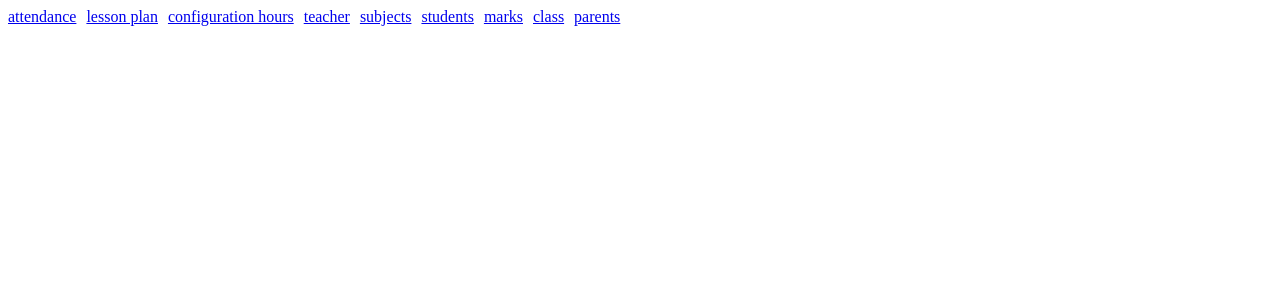
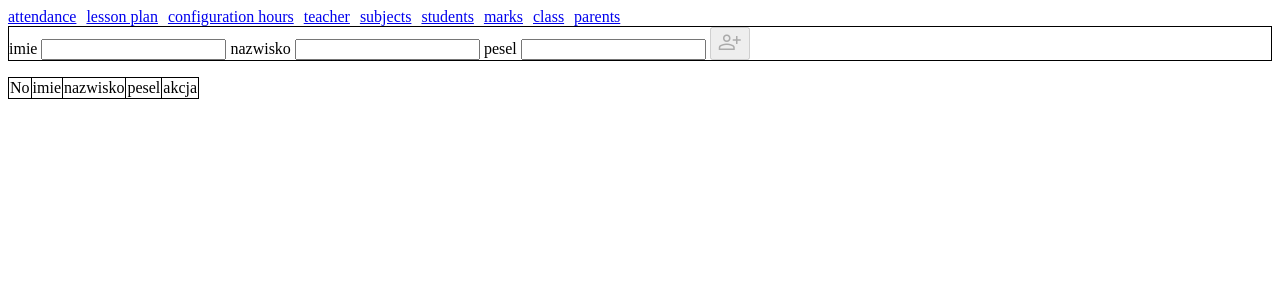
Before and after one commit to marzena918/EDZIENNIK, a Flask app: page /parents in a window 1280 px wide. Shown: the top 300 px of the page. Run offline with Flask 3, Linux system fonts and the light colour scheme; data that the repository does not hold is empty.

Commit message:
side of parents finished

```diff
--- a/templates/index.html
+++ b/templates/index.html
@@ -2,7 +2,7 @@
 <html lang="en">
 <head>
     <meta charset="UTF-8">
-    <title>Title</title>
+    <title>Student</title>
     <script src="/static/menu.js"></script>
     <link rel="stylesheet"
           href="https://fonts.googleapis.com/css2?family=Material+Symbols+Outlined:opsz,wght,FILL,GRAD@20..48,100..700,0..1,-50..200"/>
--- a/templates/parents.html
+++ b/templates/parents.html
@@ -6,6 +6,8 @@
     <script src="/static/menu.js"></script>
     <link rel="stylesheet" href="/static/main.style.css">
     <link rel="stylesheet" href="/static/class.style.css">
+    <link rel="stylesheet"
+          href="https://fonts.googleapis.com/css2?family=Material+Symbols+Outlined:opsz,wght,FILL,GRAD@20..48,100..700,0..1,-50..200"/>
 
     <!--    <link rel="stylesheet"-->
     <!--          href="https://fonts.googleapis.com/css2?family=Material+Symbols+Outlined:opsz,wght,FILL,GRAD@20..48,100..700,0..1,-50..200"/>-->
@@ -15,6 +17,20 @@
 <body>
 <div id="menu_id" class="menu"></div>
 <script> createMenu(document.getElementById('menu_id'));</script>
+<div class="sectionAdd">
+    <label for="imie_id">imie</label>
+    <input type="text" id="imie_id">
+    <label for="nazwisko">nazwisko</label>
+    <input type="text" id="nazwisko">
+    <label for="pesel">pesel</label>
+    <input type="number" id="pesel" onkeyup="checkPesel(this,document.getElementById('but_id'), null)">
+    <button id="but_id" disabled="disabled" onclick="addStudent()"><span class="material-symbols-outlined button">person_add</span>
+    </button>
+</div>
+<table id="table_id" style=" border-collapse: collapse; border: black 1px solid"></table>
+<div class="table_grades">
+    <table id="table_oceny_id" style=" border-collapse: collapse; border: black 1px solid"></table>
+</div>
 <script>
     async function isPeselExist(pesel) {
         const response = await fetch(`/parents/check_pesel/${pesel}`)
@@ -77,7 +93,7 @@
     async function remove(parentId) {
         if (confirm("czy napewno chcesz usunąć")) {
             await fetch(`/student/${parentId}`, {method: 'DELETE'})
-            await getAllStudents()
+            await getAllParents()
         }
     }
 
@@ -123,7 +139,7 @@
         for (const i of ['No', 'imie', 'nazwisko', 'pesel', 'akcja']) {
             headerRow.insertCell().innerText = i;
         }
-        const parents = await (await fetch('/parents/all')).json();
+        const parents = await (await fetch('/parents/getAllParents')).json();
         let counter = 1;
         for (const i of parents) {
             const row = tableParents.insertRow();
@@ -136,7 +152,7 @@
             editButton.onclick = () => editData(editButton, row, i['name'], i['last_name'], i['pesel'], i['id']);
             row.insertCell().innerHTML =
                 `<button onclick="remove(${i.id})"><span class="material-symbols-outlined button">person_remove</span></button>`;
-            row.cells[5].appendChild(editButton);
+            row.cells[4].appendChild(editButton);
             // const editGrades = document.createElement("button");
             // editGrades.innerHTML = '<span class="material-symbols-outlined button">edit</span>';
             // editGrades.onclick = () => window.location.href = `/student/oceny?studentId=${i['id']}`;
@@ -204,15 +220,10 @@
 
     }
 
-    function getAllStudentNotes() {
-        const params = new Proxy(new URLSearchParams(window.location.search), {
-            get: (searchParams, prop) => searchParams.get(prop),
-        });
-        fetch(`/student/oceny/${params.studentId}`)
-    }
+
     async function init() {
-        await getAllStudents();
-        await selectOfParents();
+        await getAllParents();
+        // await selectOfParents();
     }
     init();
     </script>
```
